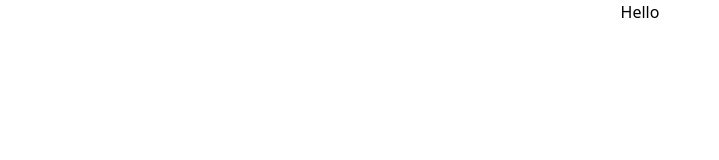
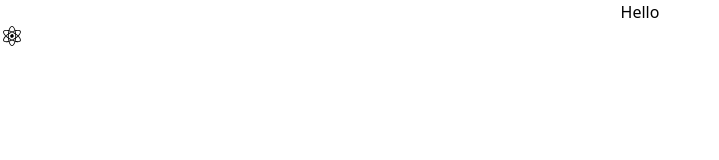
Before and after one commit to fredkamm/weather_app, a React (Create React App) app: page / in a window 1280 px wide. Shown: the top 160 px of the page, without its empty margins (0-719 px from the left). Built offline with nearby package versions, Linux system fonts and the light colour scheme.

Commit message:
unicon install

```diff
--- a/package.json
+++ b/package.json
@@ -3,6 +3,7 @@
   "version": "0.1.0",
   "private": true,
   "dependencies": {
+    "@iconscout/react-unicons": "^1.1.6",
     "@testing-library/jest-dom": "^5.16.5",
     "@testing-library/react": "^13.4.0",
     "@testing-library/user-event": "^13.5.0",
--- a/src/App.js
+++ b/src/App.js
@@ -1,9 +1,11 @@
 import "./App.css";
+import UilReact from '@iconscout/react-unicons/icons/uil-react'
 
 function App() {
   return (
     <div className="App">
       <h1>Hello</h1>
+      <UilReact />
     </div>
   );
 }
```
Also changed, not shown: 1 other file (tests, documents, lock files or other folders).
